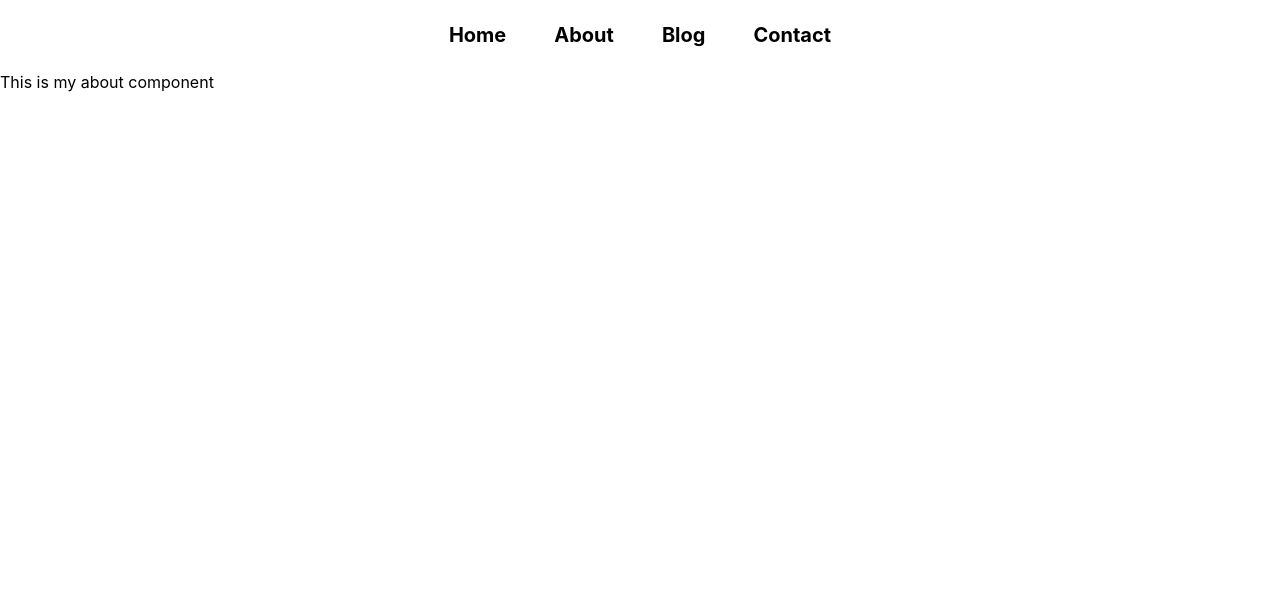
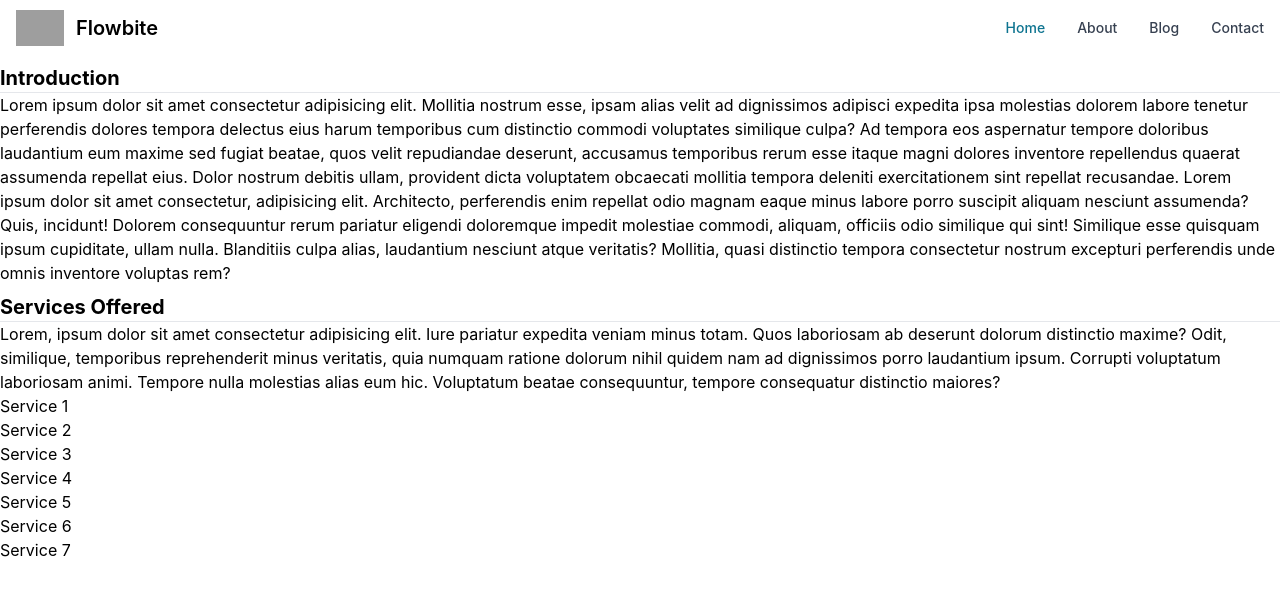
Before and after one commit to ShyamSutar/NextJs, a Next.js app: page /about in a window 1280 px wide. Shown: the top 596 px of the page. Built offline with nearby package versions, Linux system fonts and the light colour scheme; grey boxes are pictures that could not be loaded.

Commit message:
fileSYstem

```diff
--- a/components/Navbar.js
+++ b/components/Navbar.js
@@ -1,11 +1,38 @@
-import React from 'react'
-import styles from '../styles/Home.module.css'
-import Link from 'next/link'
+import React from "react";
+import { Navbar } from "flowbite-react";
 
-const Navbar = () => {
+const Navbar2 = () => {
   return (
     <div>
-      <nav className={styles.mainnav}>
+      <Navbar fluid={true} rounded={true}>
+        <Navbar.Brand href="https://flowbite.com/">
+          <img
+            src="https://flowbite.com/docs/images/logo.svg"
+            className="mr-3 h-6 sm:h-9"
+            alt="Flowbite Logo"
+          />
+          <span className="self-center whitespace-nowrap text-xl font-semibold dark:text-white">
+            Flowbite
+          </span>
+        </Navbar.Brand>
+        <Navbar.Toggle />
+        <Navbar.Collapse>
+          <Navbar.Link href="/" active={true}>
+            Home
+          </Navbar.Link>
+          <Navbar.Link href="/about">About</Navbar.Link>
+          <Navbar.Link href="/blog">Blog</Navbar.Link>
+          <Navbar.Link href="/contact">Contact</Navbar.Link>
+        </Navbar.Collapse>
+      </Navbar>
+    </div>
+  );
+};
+
+export default Navbar2;
+
+{
+  /* <nav className={styles.mainnav}>
         <ul>
 
           <Link href={'/'}><a><li>Home</li></a></Link>
@@ -13,9 +40,5 @@ const Navbar = () => {
           <Link href={'/blog'}><a><li>Blog</li></a></Link>
           <Link href={'/contact'}><a><li>Contact</li></a></Link>
         </ul>
-      </nav>
-    </div>
-  )
+      </nav> */
 }
-
-export default Navbar
--- a/pages/about.js
+++ b/pages/about.js
@@ -3,7 +3,24 @@ import React from 'react'
 const about = () => {
   return (
     <>
-      This is my about component
+      <div className="container mx-auto">
+        <h3 className='text-xl font-bold mt-2'>Introduction</h3>
+        <hr />
+        <p>Lorem ipsum dolor sit amet consectetur adipisicing elit. Mollitia nostrum esse, ipsam alias velit ad dignissimos adipisci expedita ipsa molestias dolorem labore tenetur perferendis dolores tempora delectus eius harum temporibus cum distinctio commodi voluptates similique culpa? Ad tempora eos aspernatur tempore doloribus laudantium eum maxime sed fugiat beatae, quos velit repudiandae deserunt, accusamus temporibus rerum esse itaque magni dolores inventore repellendus quaerat assumenda repellat eius. Dolor nostrum debitis ullam, provident dicta voluptatem obcaecati mollitia tempora deleniti exercitationem sint repellat recusandae. Lorem ipsum dolor sit amet consectetur, adipisicing elit. Architecto, perferendis enim repellat odio magnam eaque minus labore porro suscipit aliquam nesciunt assumenda? Quis, incidunt! Dolorem consequuntur rerum pariatur eligendi doloremque impedit molestiae commodi, aliquam, officiis odio similique qui sint! Similique esse quisquam ipsum cupiditate, ullam nulla. Blanditiis culpa alias, laudantium nesciunt atque veritatis? Mollitia, quasi distinctio tempora consectetur nostrum excepturi perferendis unde omnis inventore voluptas rem?</p>
+
+        <h3 className='text-xl font-bold mt-2'>Services Offered</h3>
+        <hr />
+        <p>Lorem, ipsum dolor sit amet consectetur adipisicing elit. Iure pariatur expedita veniam minus totam. Quos laboriosam ab deserunt dolorum distinctio maxime? Odit, similique, temporibus reprehenderit minus veritatis, quia numquam ratione dolorum nihil quidem nam ad dignissimos porro laudantium ipsum. Corrupti voluptatum laboriosam animi. Tempore nulla molestias alias eum hic. Voluptatum beatae consequuntur, tempore consequatur distinctio maiores?</p>
+        <ul>
+          <li>Service 1</li>
+          <li>Service 2</li>
+          <li>Service 3</li>
+          <li>Service 4</li>
+          <li>Service 5</li>
+          <li>Service 6</li>
+          <li>Service 7</li>
+        </ul>
+      </div>
     </>
   )
 }
--- a/pages/index.js
+++ b/pages/index.js
@@ -1,11 +1,31 @@
 import Head from 'next/head'
-import Image from 'next/image'
-import styles from '../styles/Home.module.css'
 import Link from 'next/link'
 
 export default function Home() {
   return (
-    <div className={styles.container}>
+
+
+    <div >
+    <style jsx>{`
+
+        * {
+
+
+        }
+
+        main{
+          background-image: url('/homeImg.jpg');
+          background-repeat: no-repeat;
+          background-attachment: fixed;
+          background-size: cover;
+          height:94vh;
+        }
+
+        .s{
+          height:100%;
+        }
+
+      `}</style>
       <Head>
         <title>Hunting Coder</title>
         <meta name="description" content="A blog for hunting coders by a hunting coder" />
@@ -14,39 +34,28 @@ export default function Home() {
       </Head>
 
 
-      <main className={`${styles.main} `}>
-        <h1 className={`${styles.title} font-bold`}>
+      <main className=' flex justify-center items-center flex-col'>
+        <h1 className={`font-bold text-white text-6xl `}>
           Hunting Coder
         </h1>
 
-       <div className="pt-6"><Image src="/homeImg.jpg" width={532} height={400} className="rounded"/></div>
 
-        <p className={styles.description}>
+        <p className='text-white'>
          A blog for hunting coders by a hunting coder
         </p>
 
 
-      <div className="blogs">
-      <h2 className='text-3xl font-bold'>Popular Blogs</h2>
-        <div className="blogItem">
-          <h3 className="text-xl font-bold">How to learn JavaScript in 2022</h3>
-          <p>JavaScript is the language used to design logic for the web</p>
-          <h3 className="text-xl font-bold">How to learn JavaScript in 2022</h3>
-          <p>JavaScript is the language used to design logic for the web</p>
-          <h3 className="text-xl font-bold">How to learn JavaScript in 2022</h3>
-          <p>JavaScript is the language used to design logic for the web</p>
-        </div>
-      </div>
+
       </main>
 
-      {/* <footer className={styles.footer}>
+      {/* <footer className={footer}>
         <a
           href="https://vercel.com?utm_source=create-next-app&utm_medium=default-template&utm_campaign=create-next-app"
           target="_blank"
           rel="noopener noreferrer"
         >
           Powered by{' '}
-          <span className={styles.logo}>
+          <span className={logo}>
             <Image src="/vercel.svg" alt="Vercel Logo" width={72} height={16} />
           </span>
         </a>
```
